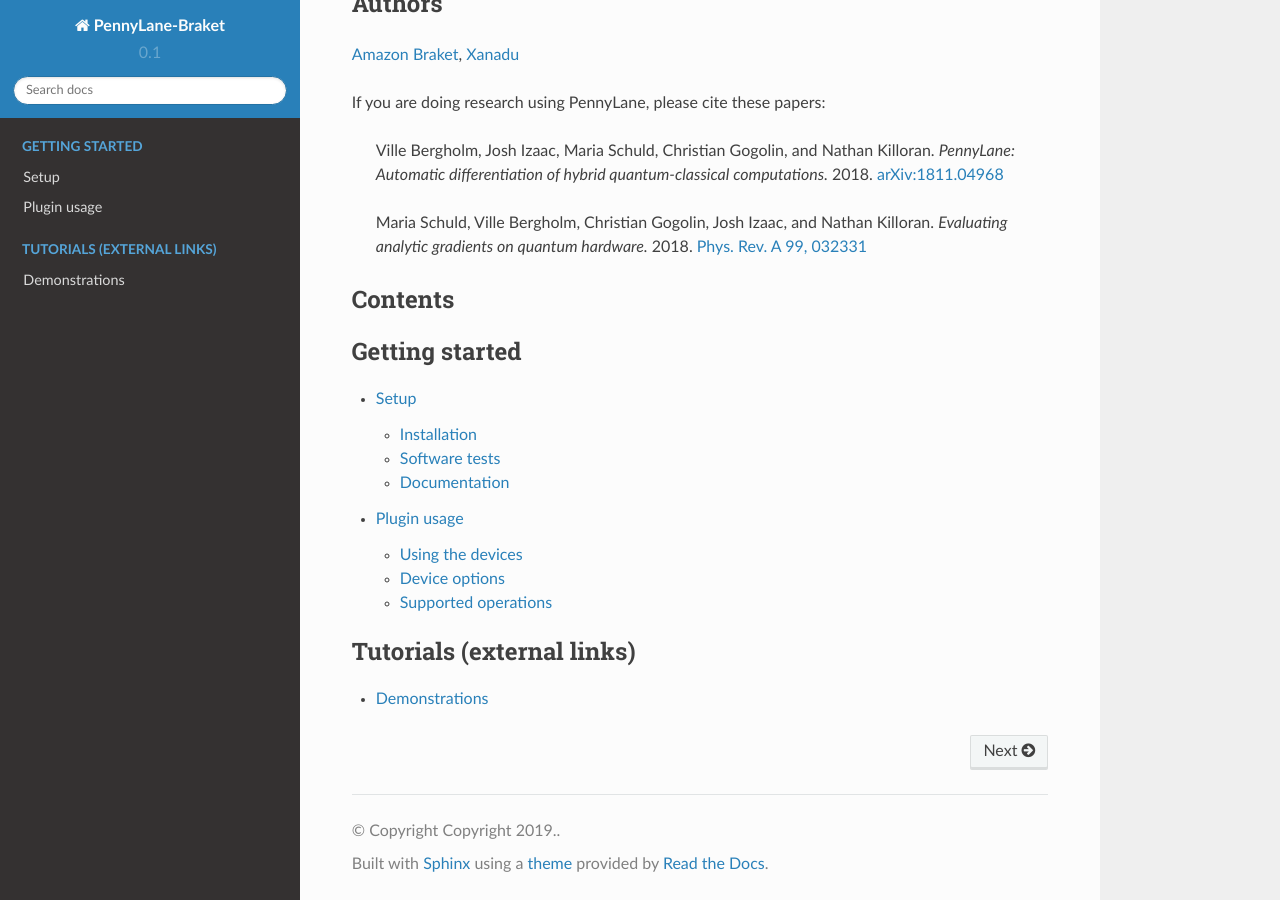
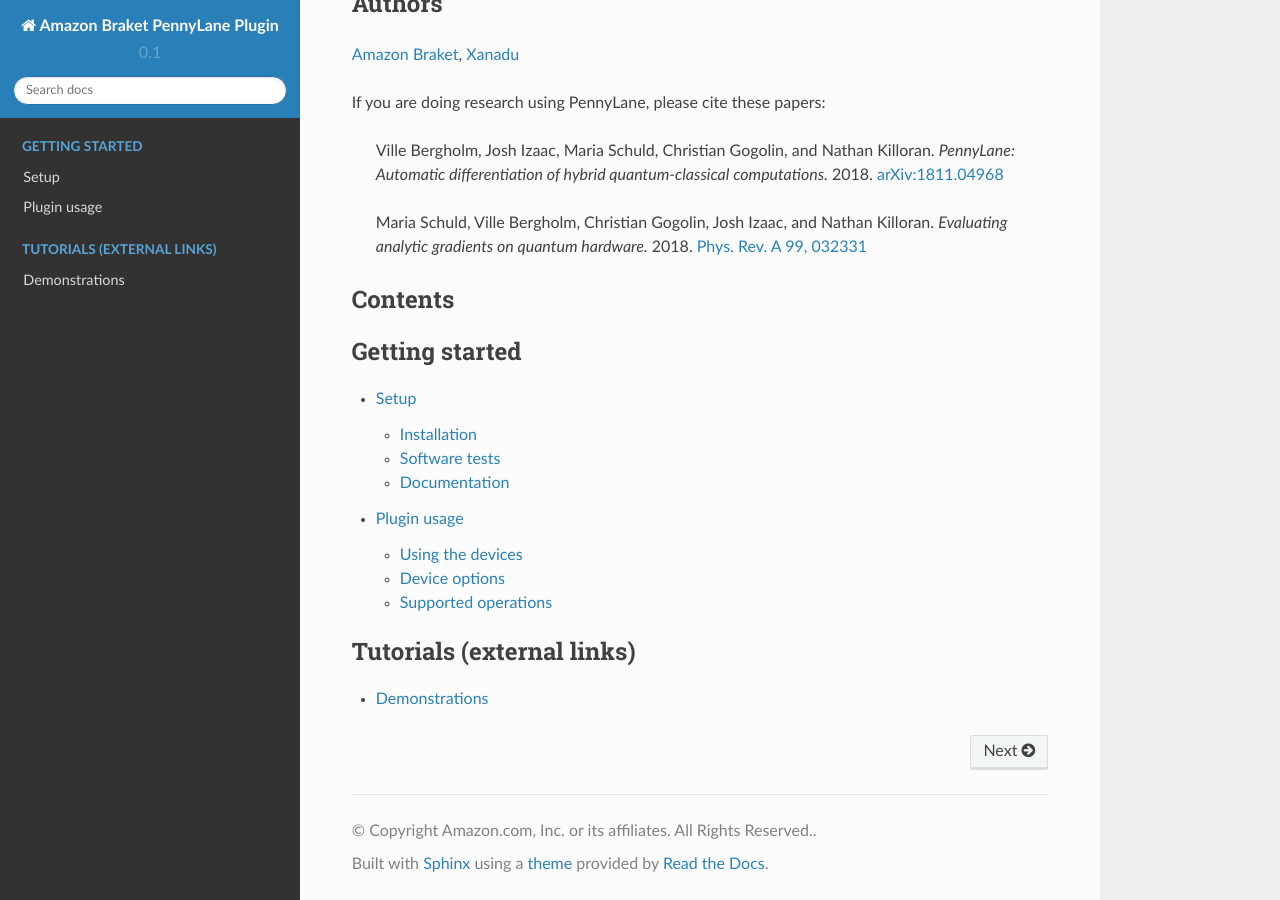
Before and after one commit to amazon-braket/amazon-braket-pennylane-plugin-python, a Sphinx documentation site: the page built from doc/index.rst, in a window 1280 px wide and 900 px high, scrolled down 785 px. Built offline with Sphinx 7.4.7 and the Read the Docs theme 2.0.0, drawn with Linux system fonts in a browser that asks for light colours.

Commit message:
Update docs conf.py with new name

```diff
--- a/doc/conf.py
+++ b/doc/conf.py
@@ -1,8 +1,8 @@
 #!/usr/bin/env python3
 # -*- coding: utf-8 -*-
 #
-# PennyLane-Braket documentation build configuration file, created by
-# sphinx-quickstart on Tue Apr 17 11:43:51 2018.
+# Amazon Braket PennyLane Plugin documentation build configuration file,
+# created by sphinx-quickstart on Tue Apr 17 11:43:51 2018.
 #
 # This file is execfile()d with the current directory set to its
 # containing dir.
@@ -13,7 +13,9 @@
 # All configuration values have a default; values that are commented out
 # serve to show the default.
 
-import sys, os, re
+import os
+import re
+import sys
 
 # If extensions (or modules to document with autodoc) are in another directory,
 # add these directories to sys.path here. If the directory is relative to the
@@ -50,9 +52,9 @@
 master_doc = 'index'
 
 # General information about the project.
-project = 'PennyLane-Braket'
-copyright = "Copyright 2019."
-author = 'Xanadu'
+project = 'Amazon Braket PennyLane Plugin'
+copyright = "Amazon.com, Inc. or its affiliates. All Rights Reserved."
+author = 'Amazon'
 
 add_module_names = False
 
@@ -210,12 +212,12 @@
 #html_search_scorer = 'scorer.js'
 
 # Output file base name for HTML help builder.
-htmlhelp_basename = 'PennyLaneBraketdoc'
+htmlhelp_basename = 'AmazonBraketPennyLanePlugindoc'
 
 # -- Options for HTMLHelp output ------------------------------------------
 
 # Output file base name for HTML help builder.
-htmlhelp_basename = 'PennyLaneBraketdoc'
+htmlhelp_basename = 'AmazonBraketPennyLanePlugindoc'
 
 
 # -- Options for LaTeX output ---------------------------------------------
@@ -244,8 +246,8 @@
 # (source start file, target name, title,
 #  author, documentclass [howto, manual, or own class]).
 latex_documents = [
-    (master_doc, 'PennyLane-Braket.tex', 'PennyLane-Braket Documentation',
-     'Xanadu Inc.', 'manual'),
+    (master_doc, 'Amazon Braket PennyLane Plugin.tex', 'Amazon Braket PennyLane Plugin Documentation',
+     'Amazon.com Inc.', 'manual'),
 ]
 
 
@@ -254,7 +256,7 @@
 # One entry per manual page. List of tuples
 # (source start file, name, description, authors, manual section).
 man_pages = [
-    (master_doc, 'PennyLane-Braket', 'PennyLane-Braket Documentation',
+    (master_doc, 'Amazon Braket PennyLane Plugin', 'Amazon Braket PennyLane Plugin Documentation',
      [author], 1)
 ]
 
@@ -267,10 +269,10 @@
 texinfo_documents = [
     (
         master_doc,
-        'PennyLane-Braket',
-        'PennyLane-Braket Documentation',
+        'Amazon Braket PennyLane Plugin',
+        'Amazon Braket PennyLane Plugin Documentation',
         author,
-        'PennyLane-Braket',
+        'Amazon Braket PennyLane Plugin',
         'Plugin for the PennyLane quantum machine learning library.',
         'Miscellaneous'),
 ]
```
Also changed, not shown: 2 other files.
